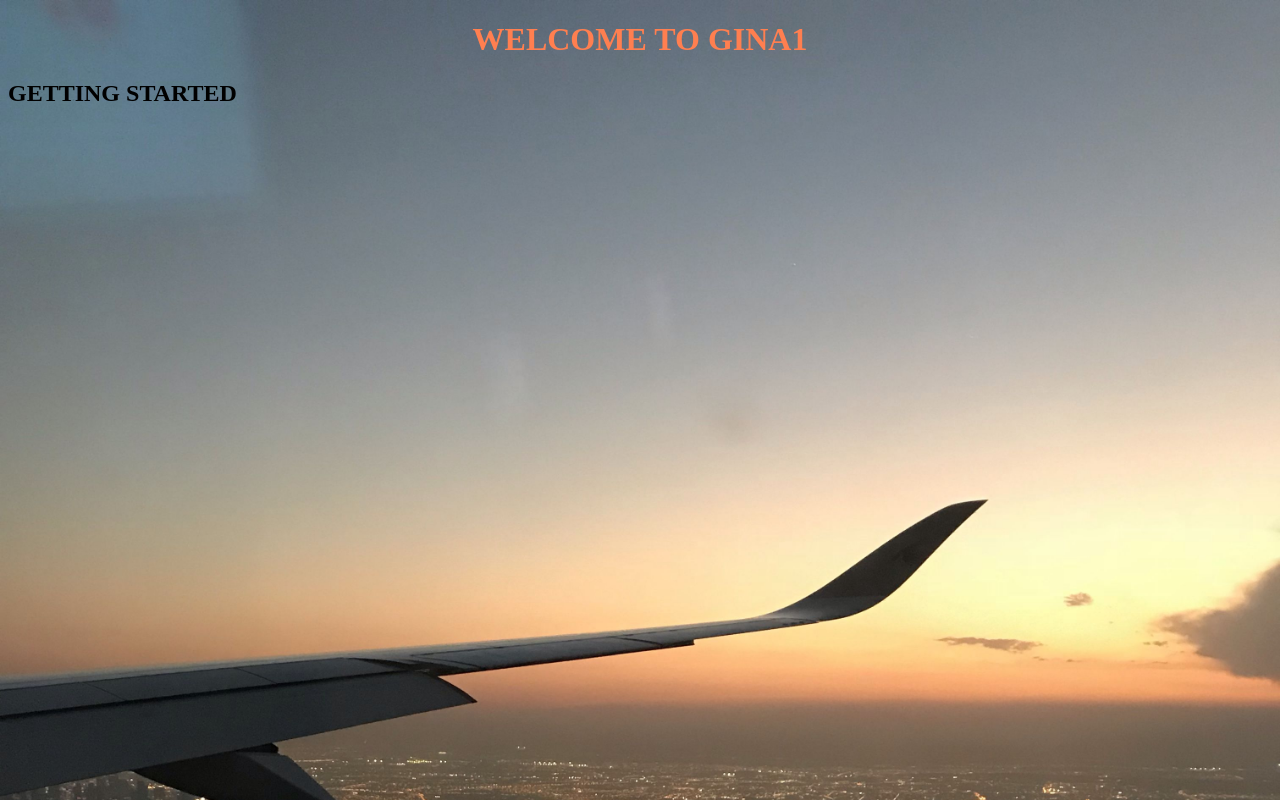
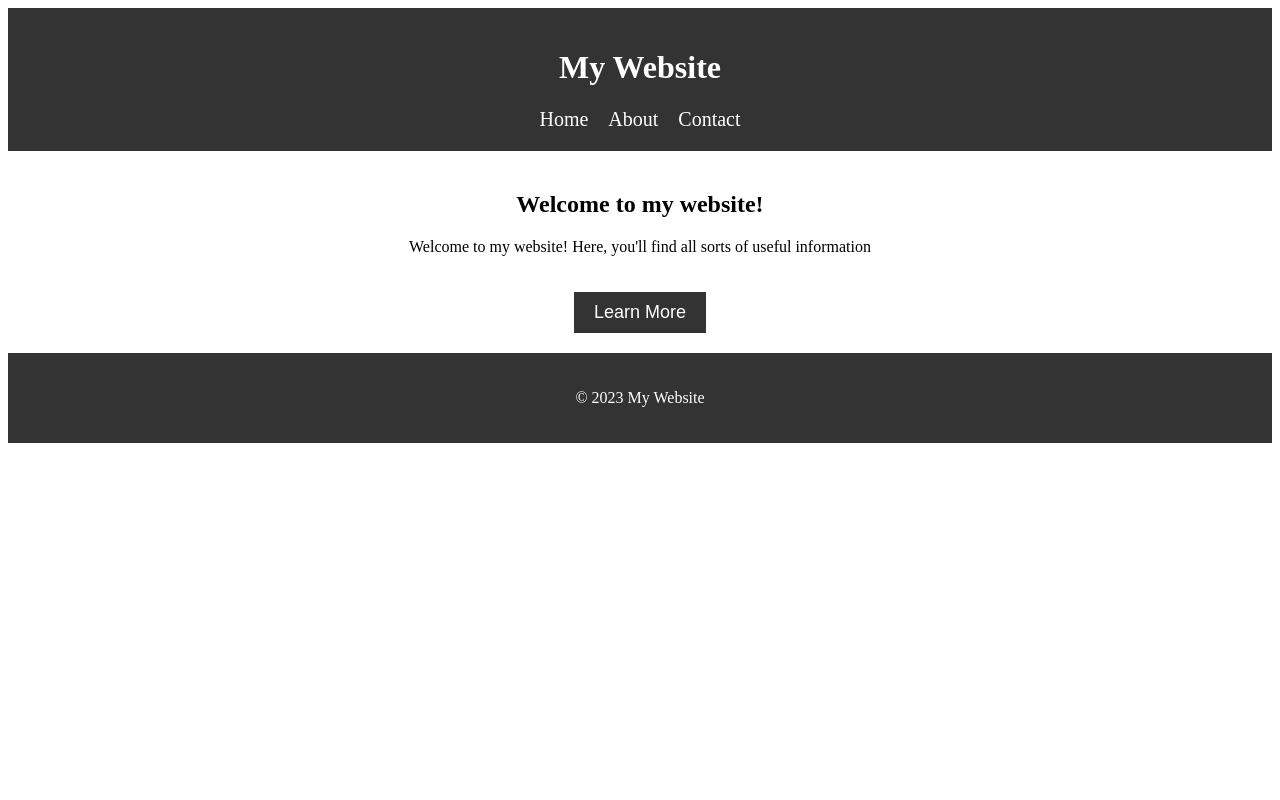
Before and after one commit to faithwangare/my-personal-repo, a plain HTML site: page index.html in a window 1280 px wide. Drawn offline with Linux system fonts and the light colour scheme.

Commit message:
created website

```diff
--- a/index.html
+++ b/index.html
@@ -1,15 +1,28 @@
 <!DOCTYPE html>
-<html lang="en">
+<html>
 <head>
-    <meta charset="UTF-8">
-    <meta http-equiv="X-UA-Compatible" content="IE=edge">
-    <meta name="viewport" content="width=device-width, initial-scale=1.0">
-    <title>gina1</title>
-    <link rel="stylesheet" href="./style.css"/>
+  <title>My Website</title>
+  <link rel="stylesheet" type="text/css" href="style.css">
 </head>
 <body>
-    <h1> WELCOME TO GINA1</h1>
-    <script src="script.js"></script>
-
+  <header>
+    <h1>My Website</h1>
+    <nav>
+      <ul>
+        <li><a href="#">Home</a></li>
+        <li><a href="#">About</a></li>
+        <li><a href="#">Contact</a></li>
+      </ul>
+    </nav>
+  </header>
+  <main>
+    <h2>Welcome to my website!</h2>
+    <p>Welcome to my website! Here, you'll find all sorts of useful information</p>
+    <button id="cta-button">Learn More</button>
+  </main>
+  <footer>
+    <p>&copy; 2023 My Website</p>
+  </footer>
+  <script src="script.js"></script>
 </body>
 </html>
--- a/script.js
+++ b/script.js
@@ -1,4 +1,10 @@
-const h2 = document.createElement("h2");
-h2.textContent = "GETTING STARTED";
+// This code adds a click event listener to the "Learn More" button and displays an alert when clicked
 
-document.querySelector("body").appendChild(h2);
+// Select the "Learn More" button element using its ID
+const ctaButton = document.getElementById('cta-button');
+
+// Add a click event listener to the "Learn More" button
+ctaButton.addEventListener('click', () => {
+  // Display an alert
+  alert('Thanks for your interest! Our website is still under construction.');
+});
--- a/style.css
+++ b/style.css
@@ -1,9 +1,62 @@
- body {
-   background-image: url("bkg.jpeg");
-   background-size: cover;
-   background-repeat:no-repeat;
-}
-h1 {
+header {
+    background-color: #333;
+    color: white;
     text-align: center;
-    color: coral;
-}
+    padding: 20px;
+  }
+
+  nav ul {
+    list-style-type: none;
+    margin: 0;
+    padding: 0;
+    display: flex;
+    justify-content: center;
+  }
+
+  nav li {
+    margin: 0 10px;
+  }
+
+  nav a {
+    color: white;
+    text-decoration: none;
+    font-size: 20px;
+  }
+
+  main {
+    max-width: 800px;
+    margin: 0 auto;
+    padding: 20px;
+    text-align: center;
+  }
+
+  button {
+    background-color: #333;
+    color: white;
+    border: none;
+    padding: 10px 20px;
+    margin-top: 20px;
+    font-size: 18px;
+    cursor: pointer;
+  }
+
+  footer {
+    background-color: #333;
+    color: white;
+    text-align: center;
+    padding: 20px;
+  }
+
+  @media only screen and (max-width: 600px) {
+    header {
+      padding: 10px;
+    }
+
+    nav ul {
+      flex-direction: column;
+    }
+
+    nav li {
+      margin: 10px 0;
+    }
+  }
```
